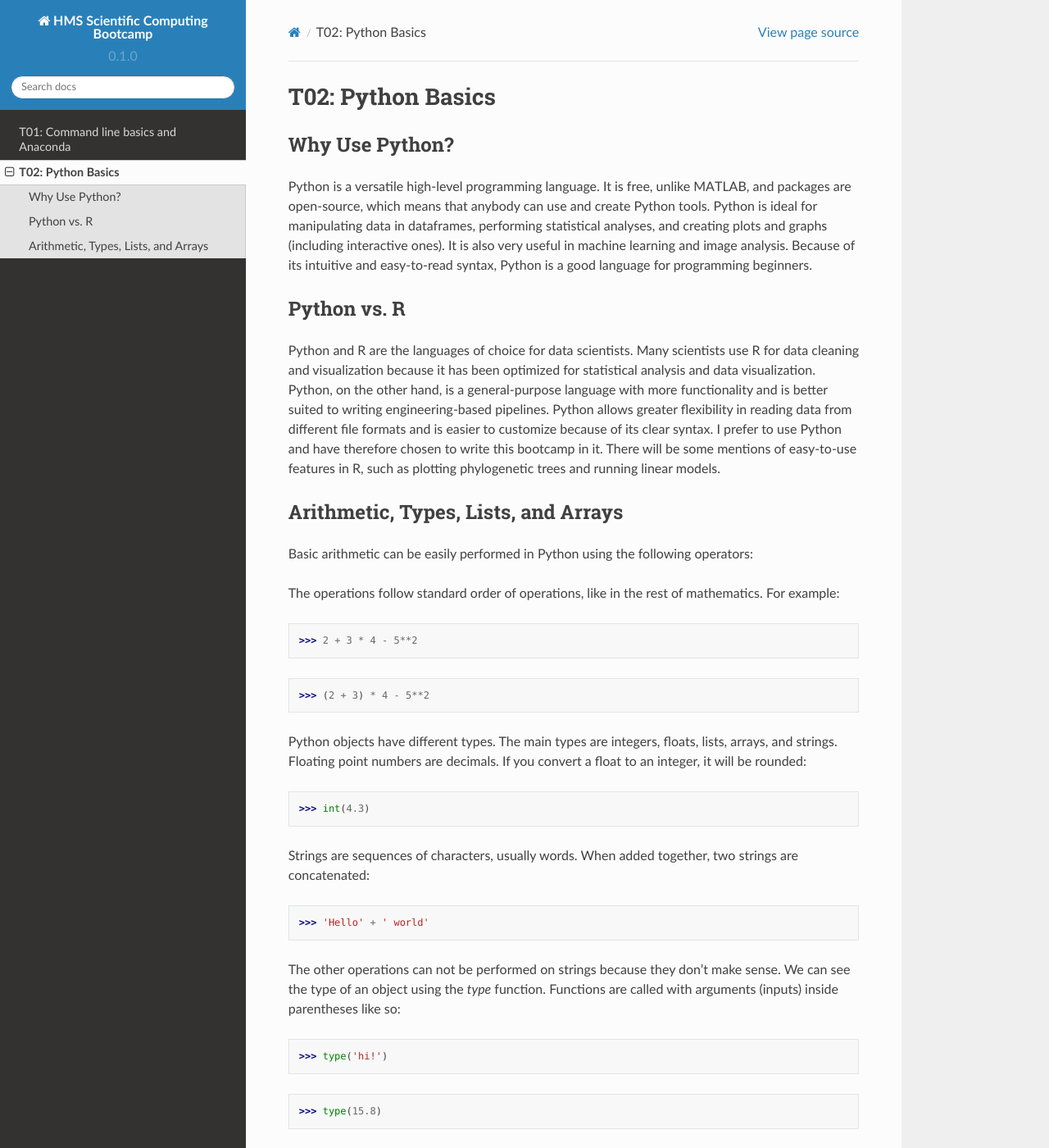
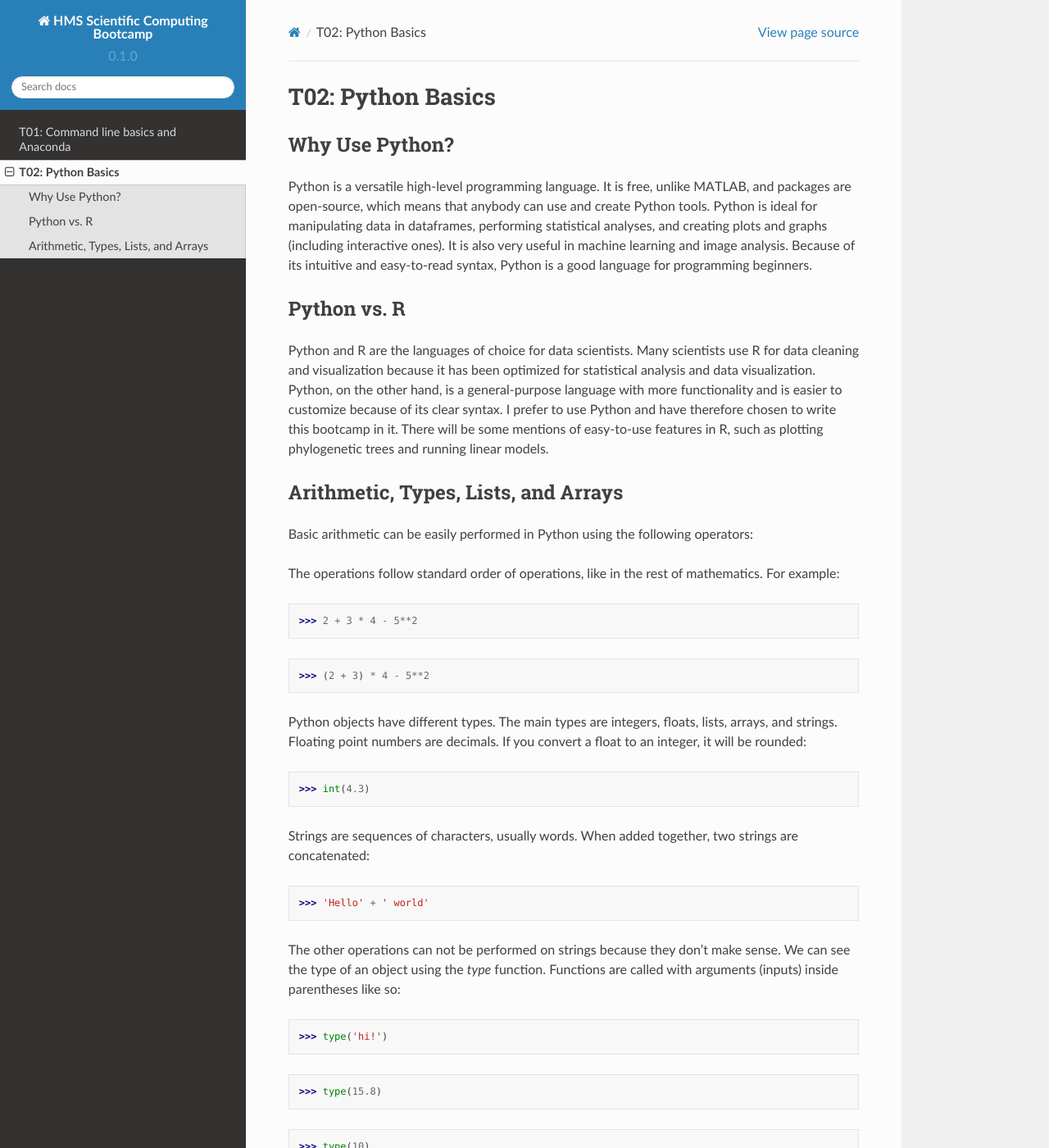
Before and after one commit to sanju99/hms_computing_bootcamp, a Sphinx documentation site: the page built from docs/source/t02.rst, in a window 1280 px wide and 1400 px high. Shown: the whole window at 82% size. Built offline with Sphinx 7.4.7 and the Read the Docs theme 2.0.0, drawn with Linux system fonts in a browser that asks for light colours; some of the changed text lies outside the part shown.

Commit message:
Update t02.rst

```diff
--- a/docs/source/t02.rst
+++ b/docs/source/t02.rst
@@ -9,7 +9,7 @@
 Python vs. R
 ----------------
 
-Python and R are the languages of choice for data scientists. Many scientists use R for data cleaning and visualization because it has been optimized for statistical analysis and data visualization. Python, on the other hand, is a general-purpose language with more functionality and is better suited to writing engineering-based pipelines. Python allows greater flexibility in reading data from different file formats and is easier to customize because of its clear syntax. I prefer to use Python and have therefore chosen to write this bootcamp in it. There will be some mentions of easy-to-use features in R, such as plotting phylogenetic trees and running linear models.
+Python and R are the languages of choice for data scientists. Many scientists use R for data cleaning and visualization because it has been optimized for statistical analysis and data visualization. Python, on the other hand, is a general-purpose language with more functionality and is easier to customize because of its clear syntax. I prefer to use Python and have therefore chosen to write this bootcamp in it. There will be some mentions of easy-to-use features in R, such as plotting phylogenetic trees and running linear models.
 
 Arithmetic, Types, Lists, and Arrays
 ----------------
@@ -28,6 +28,11 @@
    * - modulo, %
 
 The operations follow standard order of operations, like in the rest of mathematics. For example:
+
+.. code-block:: python
+   :linenos: 1
+
+   2 + 3 * 4 - 5**2
 
 >>> 2 + 3 * 4 - 5**2
 
```
Also changed, not shown: other parts of docs/source/t02.rst (+1 -1 lines).
